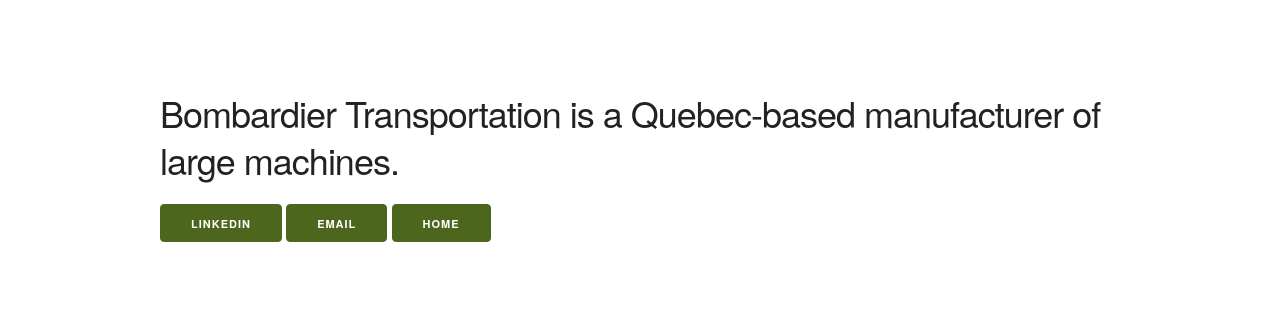
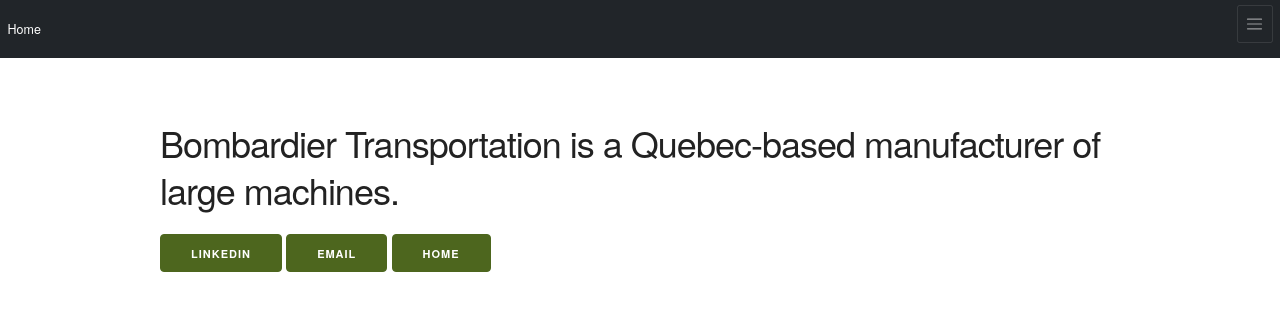
Before and after one commit to cpr2mc/cpr2mc.github.io, a plain HTML site: page bombardier.html in a window 1280 px wide. Drawn offline with nearby package versions, Linux system fonts and the light colour scheme.

Commit message:
working on adding navbar

```diff
--- a/bombardier.html
+++ b/bombardier.html
@@ -6,7 +6,7 @@
   <meta charset="UTF-8">
   <meta name="viewport" content="width=device-width, initial-scale=1.0">
   <meta http-equiv="X-UA-Compatible" content="ie=edge">
-
+  <link href="https://cdn.jsdelivr.net/npm/bootstrap@5.1.3/dist/css/bootstrap.min.css" rel="stylesheet" integrity="sha384-1BmE4kWBq78iYhFldvKuhfTAU6auU8tT94WrHftjDbrCEXSU1oBoqyl2QvZ6jIW3" crossorigin="anonymous">
   <link rel="stylesheet" href="css/normalize.css">
   <link rel="stylesheet" href="css/skeleton.css">
   <link rel="stylesheet" href="css/style.css">
@@ -14,6 +14,15 @@
 </head>
 
 <body class="pt-5">
+    <nav class="navbar fixed-top navbar-dark bg-dark">
+        <div class="container-fluid">
+            <a class="navbar-brand" href="#">Home</a>
+            <button class="navbar-toggler" type="button" data-bs-toggle="collapse" data-bs-target="#navbarNavAltMarkup" aria-controls="navbarNavAltMarkup" aria-expanded="false" aria-labe="Toggle navigation">
+                <span class="navbar-toggler-icon"></span>
+            </button>
+        </div>
+    </nav>
+
   <div class="container">
     <section class="header"></section>
     <h3 class="title">Bombardier Transportation is a Quebec-based manufacturer of large machines.</h2>
@@ -22,5 +31,6 @@
       <a class="button button-primary" href="./index.html">Home</a>
 
   </div>
+  <script src="https://cdn.jsdelivr.net/npm/bootstrap@5.1.3/dist/js/bootstrap.bundle.min.js" integrity="sha384-ka7Sk0Gln4gmtz2MlQnikT1wXgYsOg+OMhuP+IlRH9sENBO0LRn5q+8nbTov4+1p" crossorigin="anonymous"></script>
 </body>
 </html>
```
Also changed, not shown: index.html (+2 -2 lines).
